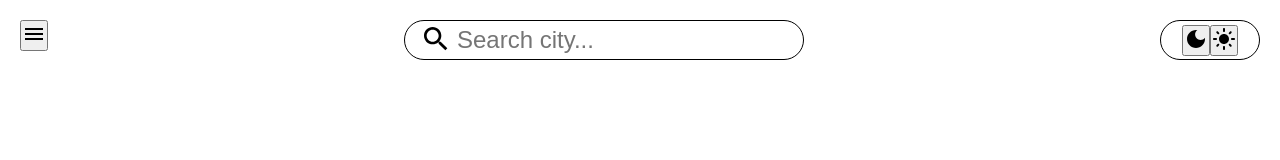
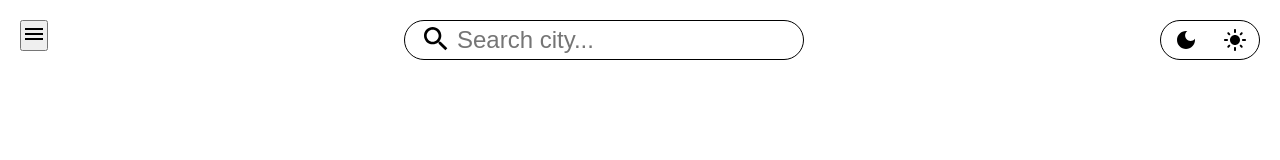
Before and after one commit to robisonwebdev/weather-app-react, a React (Create React App) app: page / in a window 1280 px wide. Shown: the top 160 px of the page. Built offline with nearby package versions, Linux system fonts and the light colour scheme.

Commit message:
Changed justify-content to space-around for .mode_btns Setup initial flex, border, background-color, height, and width on .mode_btns button

```diff
--- a/src/styles/components/header/lightModes/LightModes.css
+++ b/src/styles/components/header/lightModes/LightModes.css
@@ -11,8 +11,19 @@
 .mode_btns {
     display: flex;
     align-items: center;
-    justify-content: center;
+    justify-content: space-around;
 
     height: 100%;
     width: 100%;
 }
+
+.mode_btns button {
+    display: flex;
+    align-items: center;
+    justify-content: center;
+
+    border: none;
+    background-color: inherit;
+    height: 100%;
+    width: 100%;
+}
```
